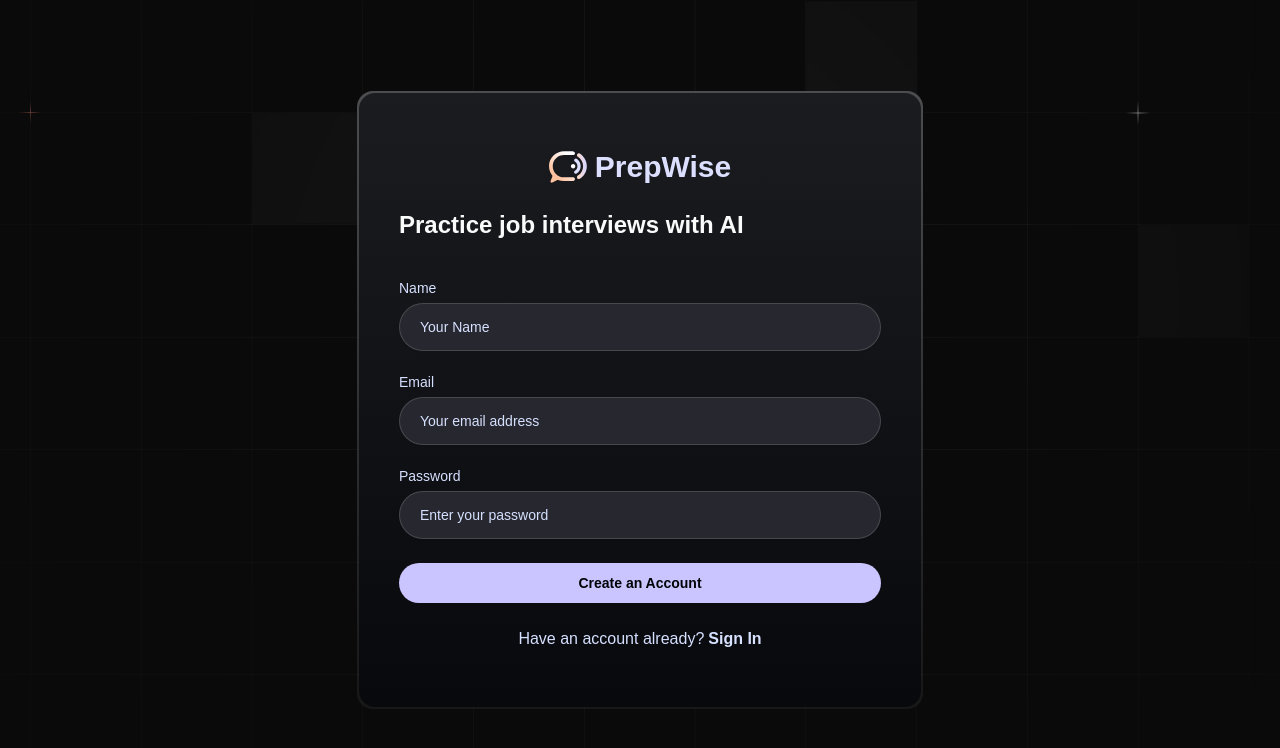
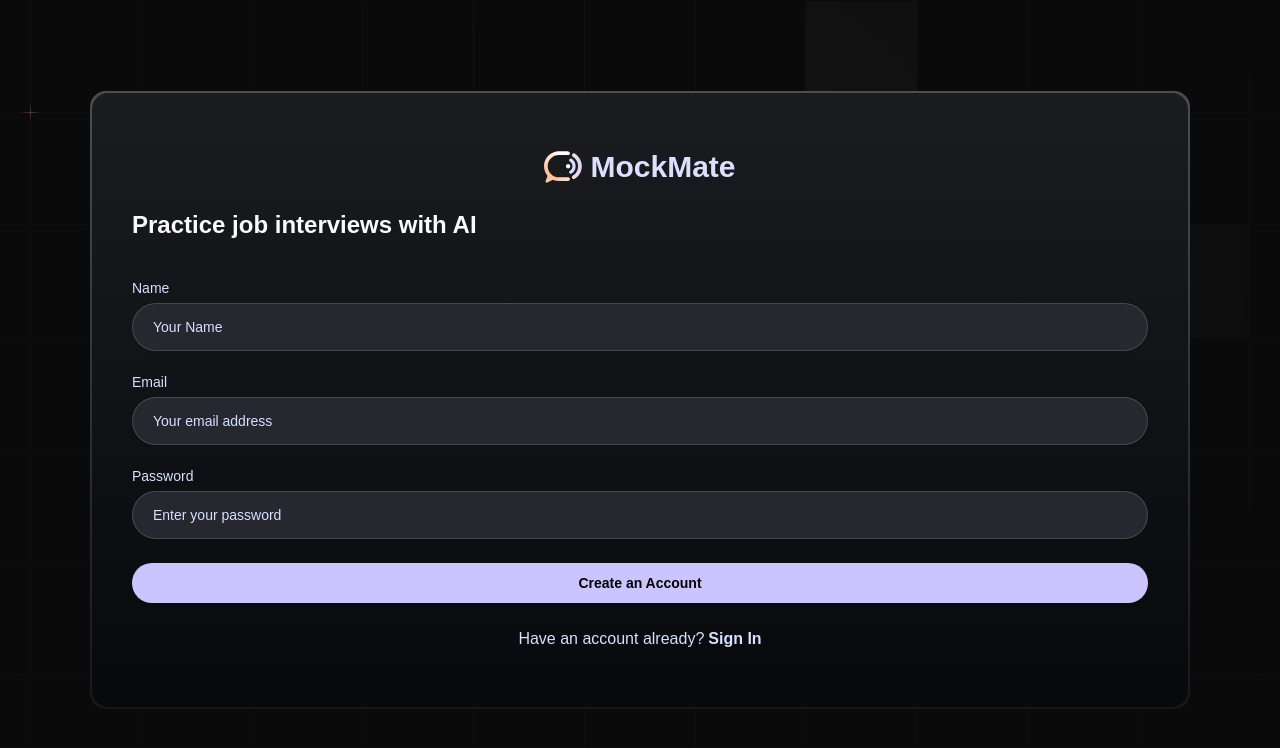
Before and after one commit to Paul-99-art/MockMate, a Next.js app: page /sign-up in a window 1280 px wide. Shown: the top 748 px of the page. Built offline with nearby package versions, Linux system fonts and the light colour scheme; no server answers; a web font is replaced by a local one.

Commit message:
minor changes

```diff
--- a/app/(root)/page.tsx
+++ b/app/(root)/page.tsx
@@ -61,7 +61,7 @@ async function Home() {
               />
             ))
           ) : (
-            <p>You haven&apos;t taken any interviews yet</p>
+            <p>You haven't taken any interviews yet</p>
           )}
         </div>
       </section>
--- a/components/AuthForm.tsx
+++ b/components/AuthForm.tsx
@@ -207,11 +207,11 @@ const AuthForm = ({ type }: { type: FormType }) => {
   const isSignIn = type === "sign-in";
 
   return (
-    <div className="card-border lg:min-w-[566px]">
+    <div className="card-border lg:min-w-[1100px]">
       <div className="flex flex-col gap-6 card py-14 px-10">
         <div className="flex flex-row gap-2 justify-center">
           <Image src="/logo.svg" alt="logo" height={32} width={38} />
-          <h2 className="text-primary-100">PrepWise</h2>
+          <h2 className="text-primary-100">MockMate</h2>
         </div>
 
         <h3>Practice job interviews with AI</h3>
```
